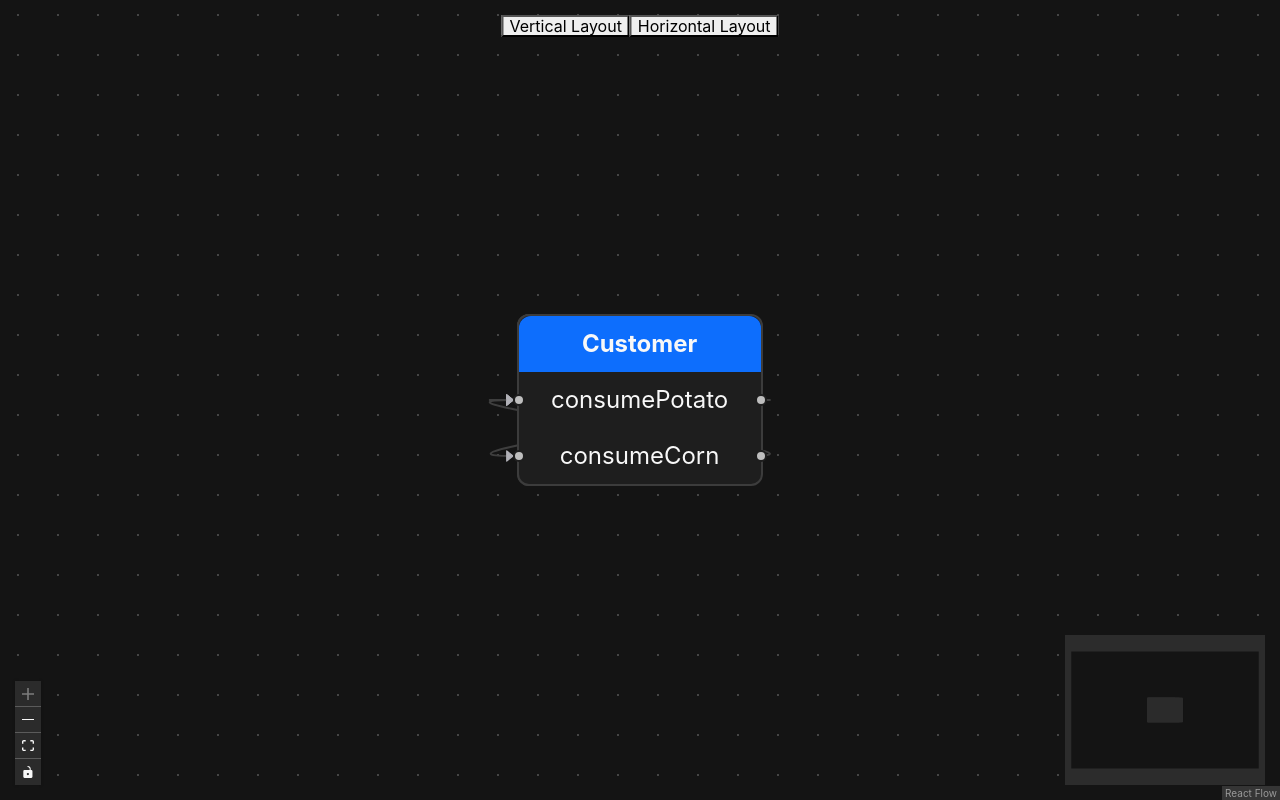
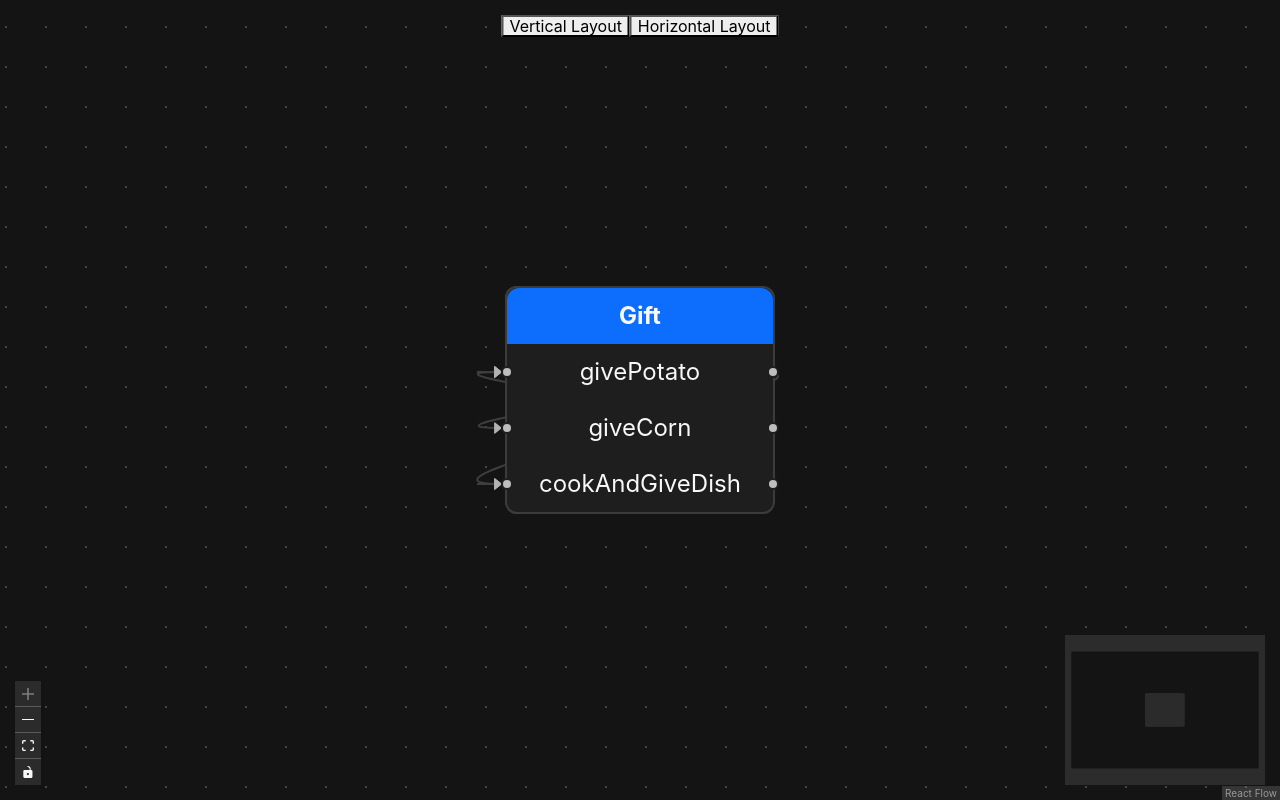
Before and after one commit to aether-raid/diagrammatic, a React (Vite) app: page / in a window 1280 px wide. Built offline with nearby package versions, Linux system fonts and the light colour scheme.

Commit message:
feat: Implement highlighting of entire connected path upon hover (BFS-implementation)   - TODO: Refactor & rename variables properly   - TODO: Check against explored nodes to prevent infinite loops

```diff
--- a/webview-ui/App.tsx
+++ b/webview-ui/App.tsx
@@ -109,6 +109,45 @@
         window.requestAnimationFrame(() => { fitView() });
     }, [nodes, edges]);
 
+    // TODO: Refactor & properly name variables
+    // TODO: Check against explored nodes in case there is a loop
+    const exploreFlowBFS = (initialEdges: AppEdge[]) => {
+      console.log('Initial to explore: ', initialEdges);
+
+      let unexploredEdges = [...initialEdges];
+      let unexploredEntities: string[][] = [];
+      let edgesToHighlight = [...initialEdges];
+      let entitiesToHighlight: string[][] = [];
+
+      while(unexploredEdges.length !== 0 || unexploredEntities.length !== 0) {
+        while(unexploredEdges.length !== 0) {
+          const edge = unexploredEdges.shift()!; // Since length is not 0, can safely assume it will exist
+          console.log(edge.target, edge.targetHandle);
+          unexploredEntities.push([edge.target, edge.targetHandle!]);
+          entitiesToHighlight.push([edge.target, edge.targetHandle!]);
+        }
+
+        while(unexploredEntities.length !== 0) {
+          const entity = unexploredEntities.shift()!; // Since length is not 0, can safely assume it will exist
+          const node = getNode(entity[0]);
+          let connectedEdges = getConnectedEdges([node!], edges); // Safe assumption that node will never be undefined since an edge is there.
+
+          connectedEdges = connectedEdges.filter(e =>
+            (e.source === entity[0])
+            && (e.sourceHandle === entity[1])
+          );
+
+          unexploredEdges.push(...connectedEdges);
+          edgesToHighlight.push(...connectedEdges);
+        }
+      }
+
+      return {
+        edgesToHighlight: edgesToHighlight.map(e => e.id),
+        entitiesToHighlight: entitiesToHighlight.map(e => `${e[0]}-${e[1]}`)
+      }
+    };
+
     useEffect(() => {
       // console.log("Currently hovering on: ", hoveredEntity);
       if (!hoveredEntity) {
@@ -121,13 +160,16 @@
       if (!hoveredNode) { return; }
 
       let connectedEdges = getConnectedEdges([hoveredNode], edges);
-      setHighlightedEdges(connectedEdges
-        .filter(e => (e.source === hoveredEntity.nodeId) && (e.sourceHandle === hoveredEntity.rowId))
-        .map(e => e.id)
+      connectedEdges = connectedEdges.filter(e =>
+        (e.source === hoveredEntity.nodeId)
+        && (e.sourceHandle === hoveredEntity.rowId)
       );
 
+      const bfsResult = exploreFlowBFS(connectedEdges);
+      setHighlightedEdges(bfsResult.edgesToHighlight);
+
       const entityRepr = `${hoveredEntity.nodeId}-${hoveredEntity.rowId}`;
-      setHighlightedNodes([entityRepr]);
+      setHighlightedNodes([entityRepr, ...bfsResult.entitiesToHighlight]);
     }, [hoveredEntity]);
 
     const prepareNode = (node: AppNode) => (node.type !== 'file' ? node : {
--- a/webview-ui/edges/index.ts
+++ b/webview-ui/edges/index.ts
@@ -8,8 +8,10 @@
 export const initialEdges: AppEdge[] = [
     { id: '5-6a', source: '5', target: '6', sourceHandle: 'harvestPotato', targetHandle: 'sellProduct', markerEnd: { type: MarkerType.ArrowClosed } },
     { id: '5-6b', source: '5', target: '6', sourceHandle: 'harvestCorn', targetHandle: 'sellProduct', markerEnd: { type: MarkerType.ArrowClosed }  },
+    { id: '5-8b', source: '5', target: '8', sourceHandle: 'harvestCarrot', targetHandle: 'cookAndGiveDish', markerEnd: { type: MarkerType.ArrowClosed }  },
     { id: '6-7a', source: '6', target: '7', sourceHandle: 'sellProduct', targetHandle: 'consumePotato', markerEnd: { type: MarkerType.ArrowClosed } },
-    { id: '6-7b', source: '6', target: '7', sourceHandle: 'sellProduct', targetHandle: 'consumeCorn', markerEnd: { type: MarkerType.ArrowClosed } }
+    { id: '6-7b', source: '6', target: '7', sourceHandle: 'sellProduct', targetHandle: 'consumeCorn', markerEnd: { type: MarkerType.ArrowClosed } },
+    { id: '7-8a', source: '7', target: '8', sourceHandle: 'consumePotato', targetHandle: 'cookAndGiveDish', markerEnd: { type: MarkerType.ArrowClosed } }
 ];
 
 export const edgeTypes = {
--- a/webview-ui/nodes/index.ts
+++ b/webview-ui/nodes/index.ts
@@ -14,7 +14,8 @@
       fileName: 'Farm',
       entities: [
         { name: 'harvestPotato' },
-        { name: 'harvestCorn' }
+        { name: 'harvestCorn' },
+        { name: 'harvestCarrot' }
       ]
     }
   },
@@ -40,6 +41,19 @@
         { name: 'consumeCorn' }
       ]
     }
+  },
+  {
+    id: '8',
+    type: 'file',
+    position: { x:0, y:0 },
+    data: {
+      fileName: 'Gift',
+      entities: [
+        { name: 'givePotato' },
+        { name: 'giveCorn' },
+        { name: 'cookAndGiveDish' }
+      ]
+    }
   }
 ];
 
```
